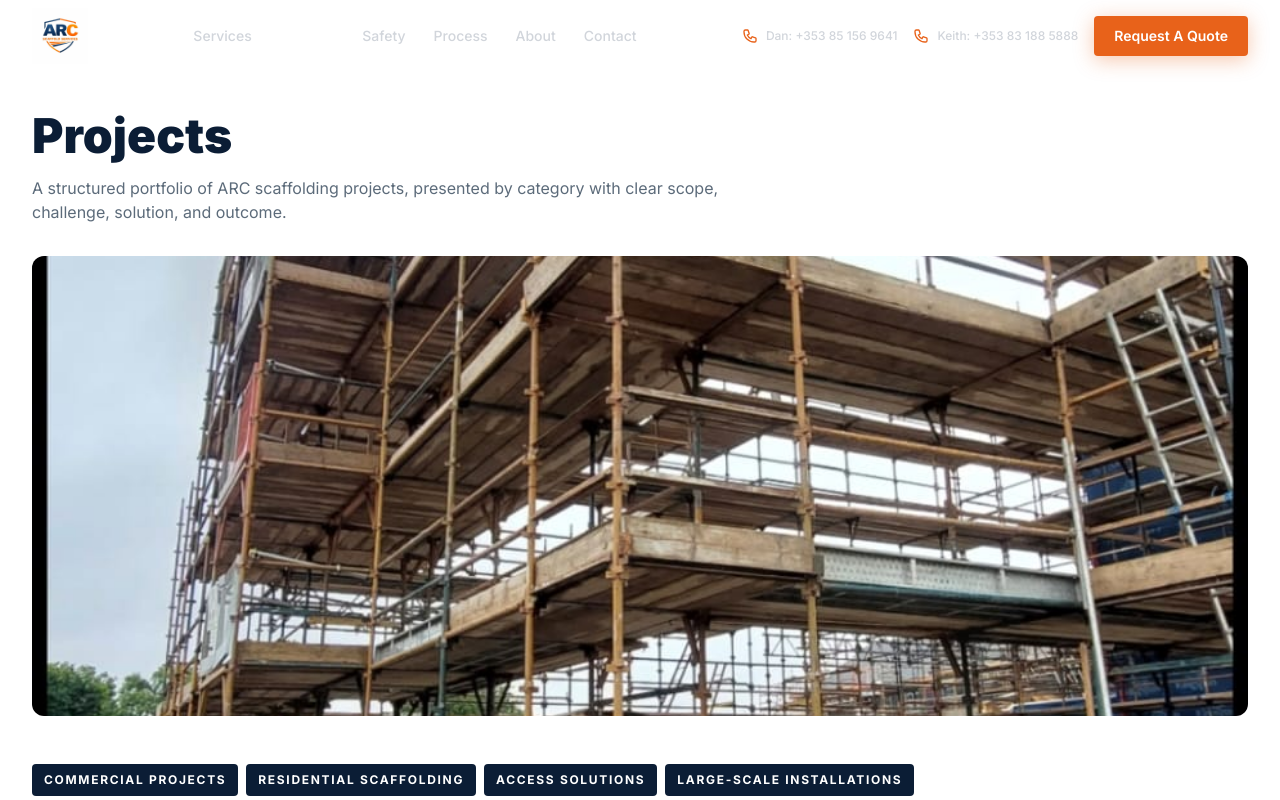
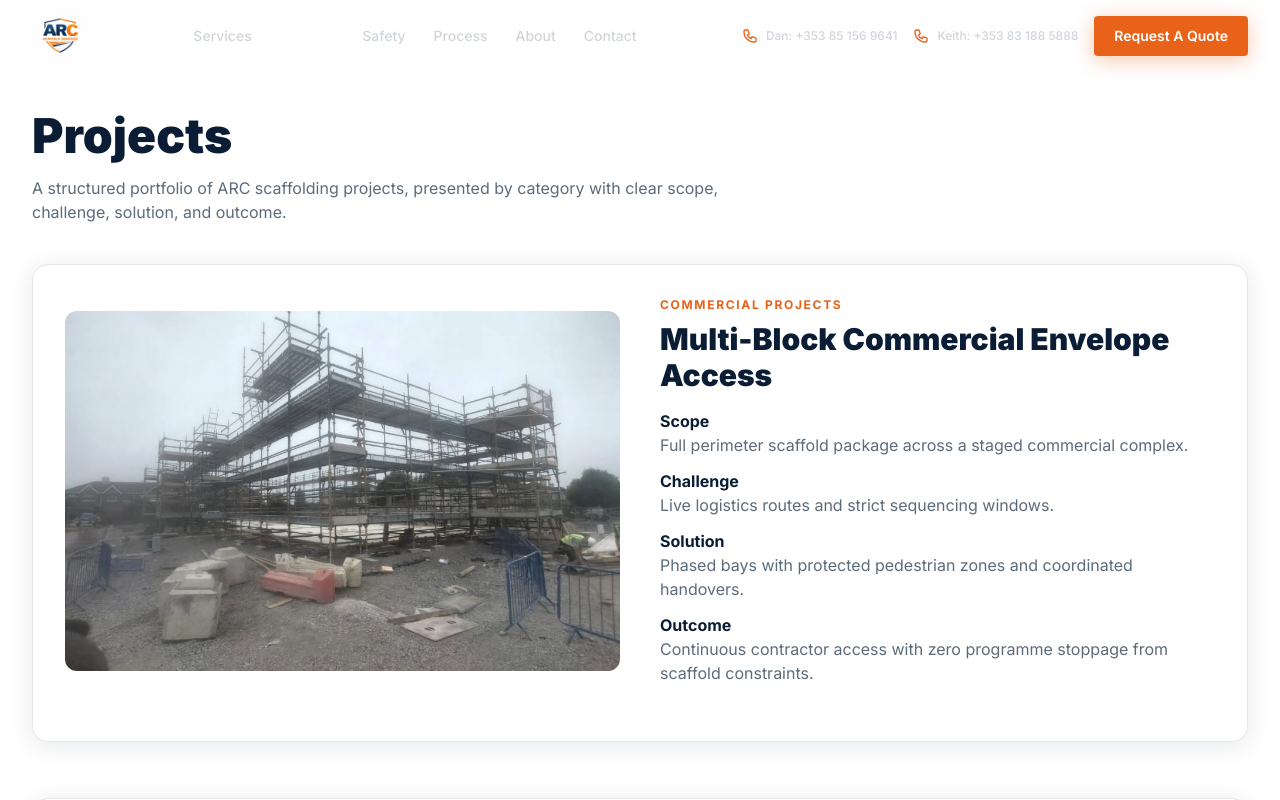
Before and after one commit to ryderwebsolutions/arcscaffold, a React (Vite) app: page /projects in a window 1280 px wide. Shown: the top 800 px of the page. Built offline with nearby package versions, Linux system fonts and the light colour scheme.

Commit message:
Remove oversized lead image from Projects page

```diff
--- a/src/pages/ProjectsPage.jsx
+++ b/src/pages/ProjectsPage.jsx
@@ -1,4 +1,4 @@
-import { featuredProjectNarratives, projectCategories } from "../data/siteContent";
+import { featuredProjectNarratives } from "../data/siteContent";
 import { pageImages } from "../data/imageAssets";
 import PageMeta from "../components/PageMeta";
 import { Link } from "react-router-dom";
@@ -12,23 +12,9 @@ export default function ProjectsPage() {
       />
       <div className="max-w-7xl mx-auto px-4 sm:px-6 lg:px-8">
         <h1 className="text-4xl lg:text-5xl font-black text-navy mb-4">Projects</h1>
-        <p className="text-arc-steel max-w-3xl mb-8">
+        <p className="text-arc-steel max-w-3xl mb-10">
           A structured portfolio of ARC scaffolding projects, presented by category with clear scope, challenge, solution, and outcome.
         </p>
-
-        <img
-          src={pageImages.projectsPageLead.src}
-          alt={pageImages.projectsPageLead.alt}
-          className="w-full h-[42vw] max-h-[460px] min-h-[240px] rounded-xl object-cover mb-12"
-        />
-
-        <div className="flex flex-wrap gap-2 mb-12">
-          {projectCategories.map((category) => (
-            <span key={category} className="text-xs font-bold uppercase tracking-[0.14em] px-3 py-2 rounded bg-navy text-white">
-              {category}
-            </span>
-          ))}
-        </div>
 
         <div className="space-y-14">
           {featuredProjectNarratives.map((project, idx) => (
```
